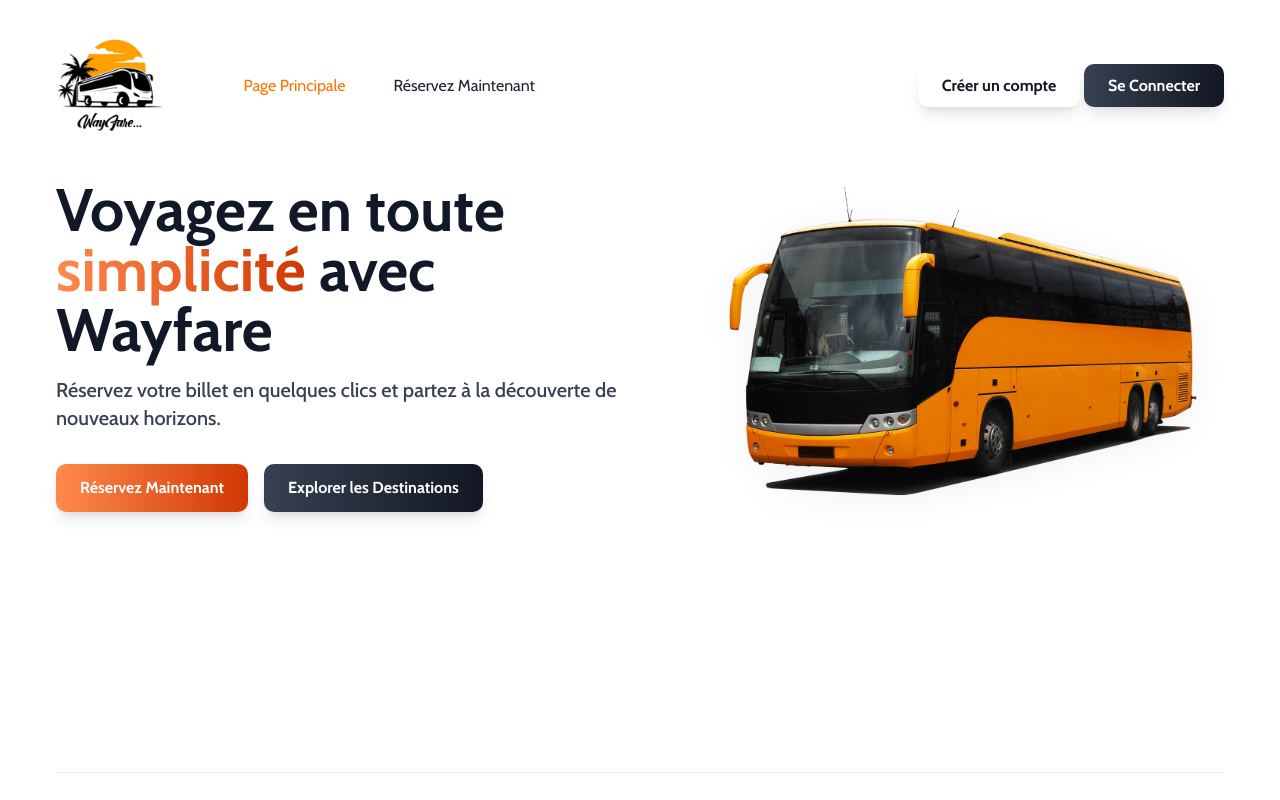
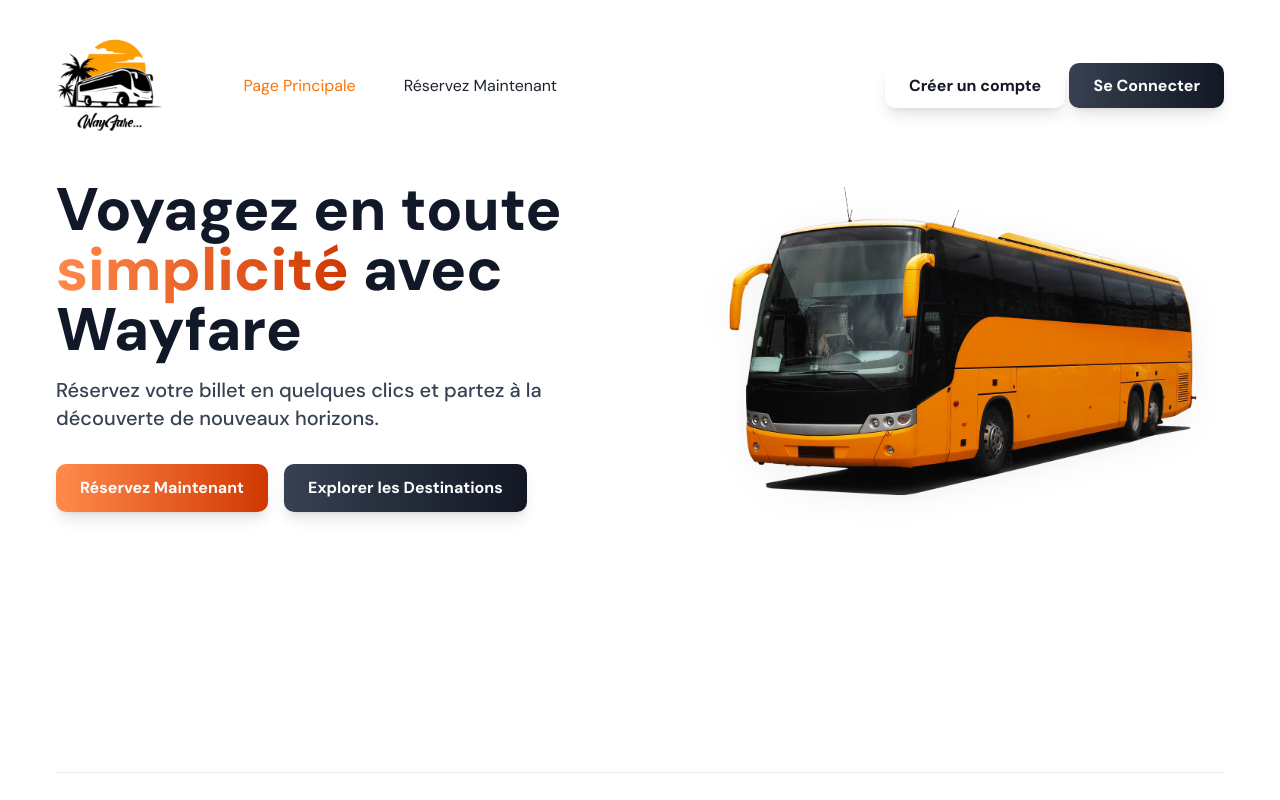
Before and after one commit to khaouitiabdelhakim/Wayfare, a Next.js app: page /main in a window 1280 px wide. Shown: the top 800 px of the page. Built offline with nearby package versions, Linux system fonts and the light colour scheme.

Commit message:
fixed the config bug

```diff
--- a/app/main/passwordforgotten/page.tsx
+++ b/app/main/passwordforgotten/page.tsx
@@ -3,8 +3,6 @@
 import { useState } from "react";
 import { useRouter } from "next/navigation";
 
-// Import Firebase Auth functions
-import { auth } from "../../../configs/firebase.config";
 import { sendPasswordResetEmail } from "@firebase/auth";
 
 const PasswordForgottenPage = () => {
@@ -15,12 +13,6 @@
 
   const handlePasswordReset = async (e) => {
     e.preventDefault();
-    try {
-      await sendPasswordResetEmail(auth, email);
-      setSuccessMessage("Password reset email sent successfully.");
-    } catch (error) {
-      setError("Error sending password reset email. Please try again.");
-    }
   };
 
   return (
--- a/styles/index.css
+++ b/styles/index.css
@@ -1,4 +1,4 @@
-@import url('https://fonts.googleapis.com/css2?family=Cabin:ital,wght@0,400..700;1,400..700&display=swap');
+@import url('https://fonts.googleapis.com/css2?family=DM+Sans:ital,opsz,wght@0,9..40,100..1000;1,9..40,100..1000&display=swap');
 
 @tailwind base;
 @tailwind components;
@@ -6,7 +6,8 @@
 
 
 * {
-  font-family: "Cabin", sans-serif !important;
+  font-family: "DM Sans", sans-serif;
+  font-optical-sizing: auto;
   font-style: normal;
 }
 
```
